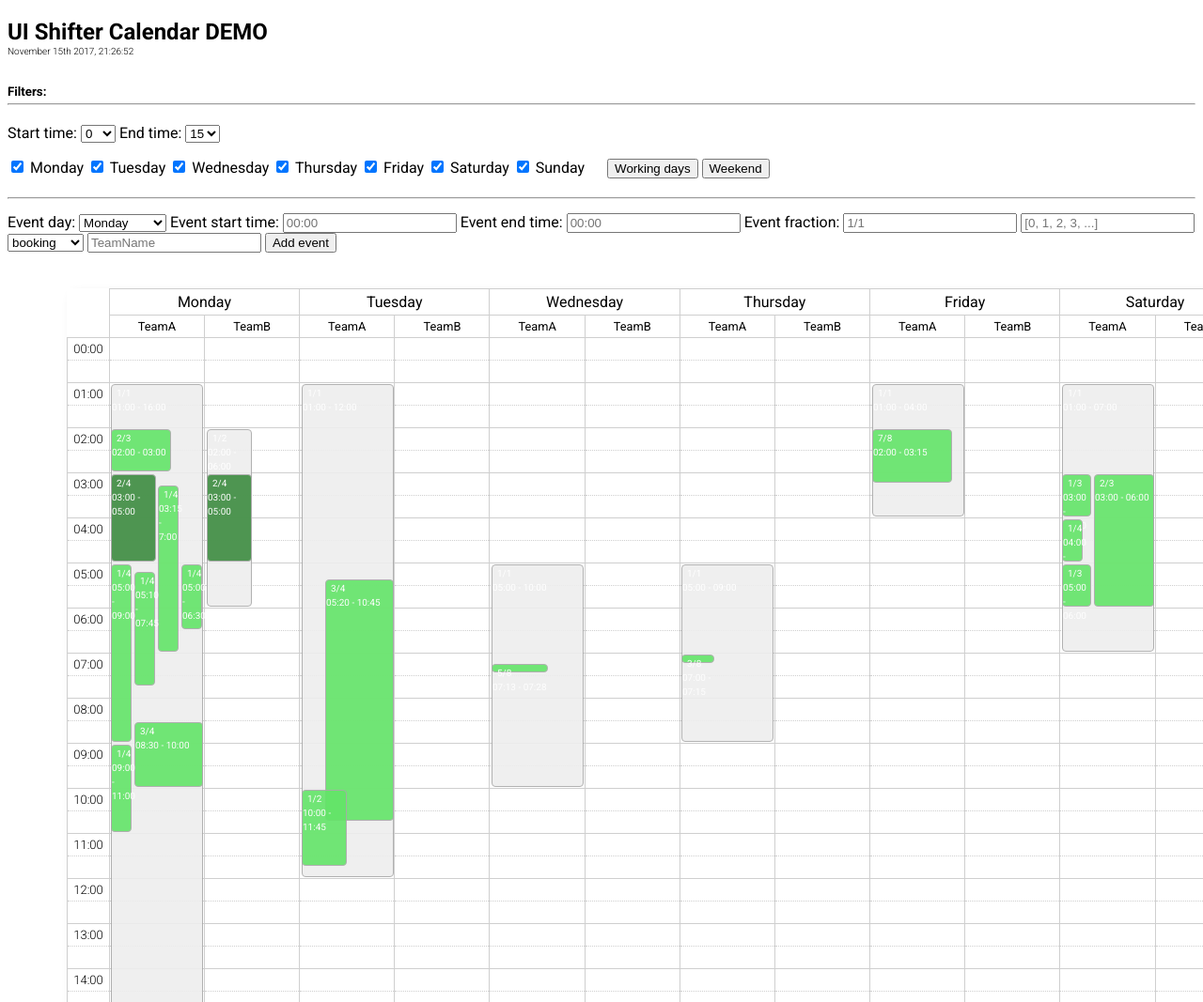
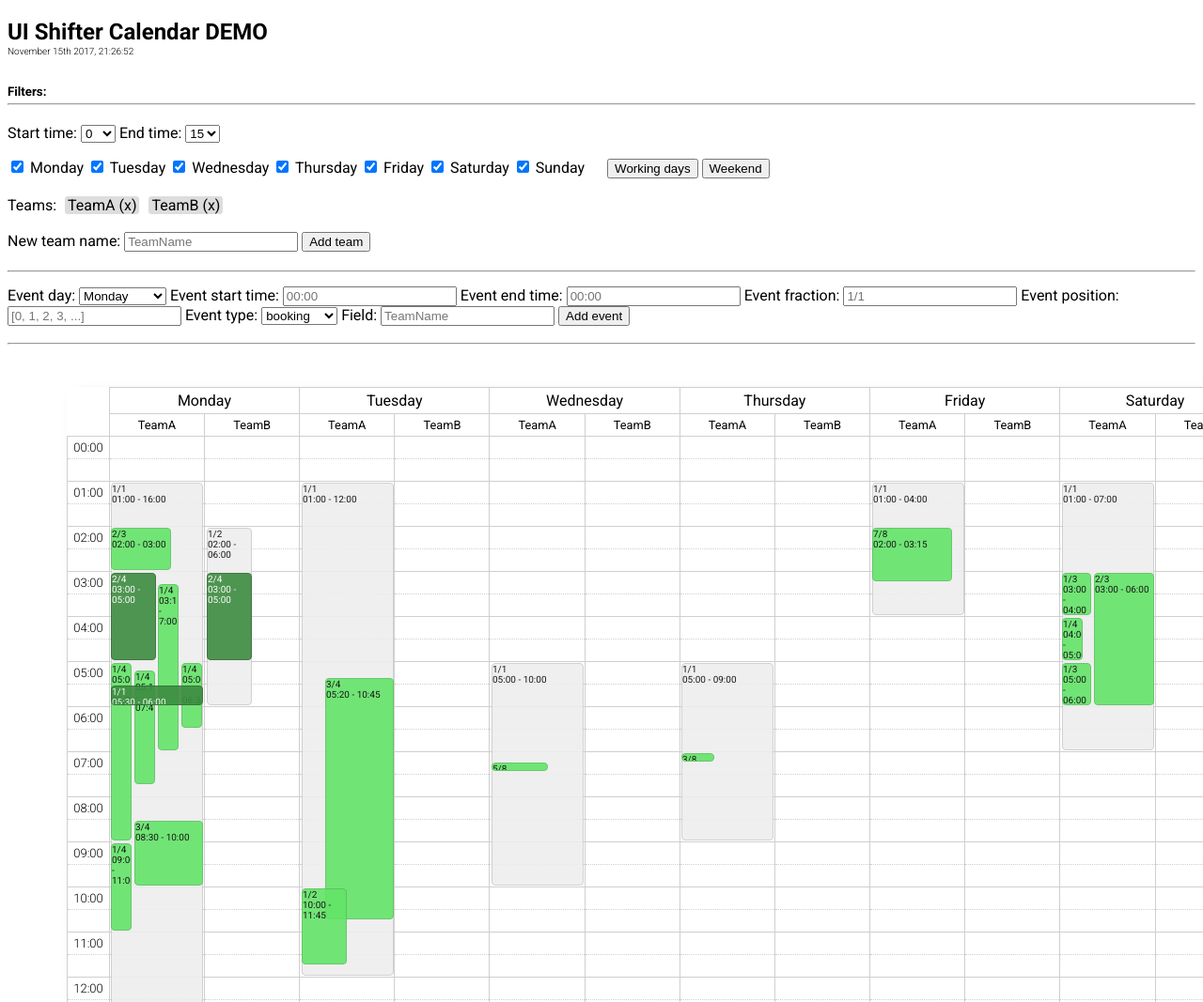
Before and after one commit to kkolada/ui-shifter-calendar, a website: page showcase/index.html in a window 1280 px wide. Shown: the top 1067 px of the page at 94% size. Drawn offline with nearby package versions, Linux system fonts and the light colour scheme; files that its build step writes are made by us from their sources.

Commit message:
Minor CSS tweaks, new features for showcase added.

```diff
--- a/showcase/index.html
+++ b/showcase/index.html
@@ -25,6 +25,16 @@
             font-size: x-small;
             margin-top: 0.1em;
             margin-bottom: 3em;
+        }
+        span {
+            background: #ddd;
+            border-radius: 3px;
+            margin: auto 5px;
+            padding: 0 3px;
+            cursor: pointer;
+        }
+        span:hover {
+            background: #bcbcbc;
         }
     </style>
 </head>
@@ -70,6 +80,13 @@
         </label>
         <button ng-click="activateWorkingDays()">Working days</button>
         <button ng-click="activateWeekend()">Weekend</button><br/>
+        <br/>
+        <label>Teams:</label>
+        <span ng-repeat="team in teams" ng-click="deleteTeam(team)">{{team}} (x)</span>
+        <br/><br/>
+        <label for="newTeam">New team name:</label>
+        <input type="text" id="newTeam" ng-model="newTeamName" placeholder="TeamName" />
+        <button ng-click="addNewTeam()">Add team</button>
         <hr style="margin: 20px 0 15px 0;">
         <label for="eventDay">Event day:</label>
         <select name="daySelect" id="eventDay" ng-options="option.d for option in data.availableDays track by option.d"
@@ -80,12 +97,15 @@
         <input type="text" id="eventEndTime" ng-model="eventEndTime" placeholder="00:00" />
         <label for="eventFraction">Event fraction:</label>
         <input type="text" id="eventFraction" ng-model="eventFraction" placeholder="1/1" />
+        <label for="eventPosition">Event position:</label>
         <input type="text" id="eventPosition" ng-model="position" placeholder="[0, 1, 2, 3, ...]" />
+        <label for="eventType">Event type:</label>
         <select name="eventTypeSelect" id="eventType" ng-options="option.t for option in data.availableTypes track by option.t"
                 ng-model="data.typeSelected"></select>
+        <label for="eventTeam">Field:</label>
         <input type="text" id="eventTeam" ng-model="teamName" placeholder="TeamName" />
         <button ng-click="addNewEvent()">Add event</button>
-        <hr style="border: none; margin-bottom: 30px;">
+        <br/><hr style="margin: 18px 0 45px 0;">
         <div style="width: 90%; margin: auto;">
             <ui-shifter-calendar id="testUUID" shadow="true"
                                  time-filter="{start: data.startTime.t, end: data.endTime.t}"
--- a/showcase/showcase.js
+++ b/showcase/showcase.js
@@ -133,6 +133,15 @@ shifterCalendarShowcaseApp.controller('ShowcaseCtrl', function($scope) {
             position: 0,
             type: 'openHour',
             team: 'TeamB'
+        },
+        {
+            day: 'Monday',
+            from: '05:30',
+            to: '06:00',
+            fraction: '1/1',
+            position: 0,
+            type: 'shift',
+            team: 'TeamA'
         },
         {
             day: 'Tuesday',
@@ -309,5 +318,16 @@ shifterCalendarShowcaseApp.controller('ShowcaseCtrl', function($scope) {
         });
     };
 
+    $scope.addNewTeam = function() {
+        $scope.teams.push($scope.newTeamName);
+    };
+
+    $scope.deleteTeam = function(team) {
+        var index = $scope.teams.indexOf(team);
+        if (index > -1) {
+            $scope.teams.splice(index, 1);
+        }
+    }
+
 });
 /* EOF */
--- a/src/component/ui-shifter-calendar-event.factory.js
+++ b/src/component/ui-shifter-calendar-event.factory.js
@@ -22,8 +22,8 @@
                 coordinates = getColumnCoordinates(componentId, element.day, element.team, element.from),
                 eventClass = getEventClass(element.type),
                 newBooking = angular.element(
-                '<div class="event ' + eventClass + '"><span>' + element.fraction + '<br>' +
-                element.from + ' - ' + element.to + '</span></div>'
+                '<div class="event ' + eventClass + '"><div>' + element.fraction + '<br>' +
+                element.from + ' - ' + element.to + '</div></div>'
             );
 
             // set event's width and height
--- a/src/component/ui-shifter-calendar.controller.js
+++ b/src/component/ui-shifter-calendar.controller.js
@@ -39,30 +39,33 @@
 
         $scope.$watch('vm.timeFilter', function (newValue, oldValue) {
             countRows(newValue.start, newValue.end);
-            angular.element($document[0]).ready(function () {
-                drawEvents();
-            });
+            redrawEvents();
         }, true);
 
-        $scope.$watchGroup(['vm.dayFilter', 'vm.teams'], function (newValue, oldValue) {
-            angular.element($document[0]).ready(function () {
-                drawEvents();
-            });
+        $scope.$watch('vm.dayFilter', function (newValue, oldValue) {
+            redrawEvents();
+        }, true);
+
+        $scope.$watch('vm.teams', function (newValue, oldValue) {
+            redrawEvents();
         }, true);
 
         $scope.$watch('vm.events', function (newValue, oldValue) {
             events = uiShifterEvent.sortEvents(vm.events);
+            redrawEvents();
+        }, true);
+
+        // wait till table will be rendered and draw all events
+        var redrawEvents = function () {
             angular.element($document[0]).ready(function () {
                 drawEvents();
             });
-        }, true);
+        };
 
         /**
          * INIT
          */
-        angular.element($document[0]).ready(function () {
-            drawEvents();
-        });
+        redrawEvents();
 
         // handle resize event
         angular.element($window).bind('resize', function () {
--- a/src/ui-shifter-calendar.styles.scss
+++ b/src/ui-shifter-calendar.styles.scss
@@ -47,14 +47,13 @@ $event-border-radius: 4px;
         width: 70px;
         height: 60px;
         display: block;
-        border: 1px solid #a9a9a9;
         border-radius: $event-border-radius;
         opacity: .9;
         transition: background .3s ease .0s;
-        & span {
+        overflow: hidden;
+        & div {
           font-size: x-small;
-          padding-left: 5px;
-          color: #fff;
+          color: #000;
         }
         &.cutTop {
           border-radius: 0 0 $event-border-radius $event-border-radius;
@@ -72,21 +71,30 @@ $event-border-radius: 4px;
 
         &.oh {
           &:hover {
-            background: #c8c8c8;
+            background: #cbcbcb;
+            border: 1px solid #a8a8a8;
           }
           background: #eeeeee;
+          border: 1px solid #cbcbcb;
         }
         &.booking {
           &:hover {
-            background: #58af58;
+            background: #5cc161;
+            border: 1px solid #4f9e4f;
           }
           background: #63e468;
+          border: 1px solid #5cc161;
         }
         &.shift {
           &:hover {
-            background: #1a381a;
+            background: #326934;
+            border: 1px solid #214621;
           }
           background: #3d8c40;
+          border: 1px solid #326934;
+          & div {
+            color: #fff;
+          }
         }
       }
 
```
Also changed, not shown: dist/ui-shifter-calendar.css, dist/ui-shifter-calendar.js, dist/ui-shifter-calendar.min.js, 1 other file.
